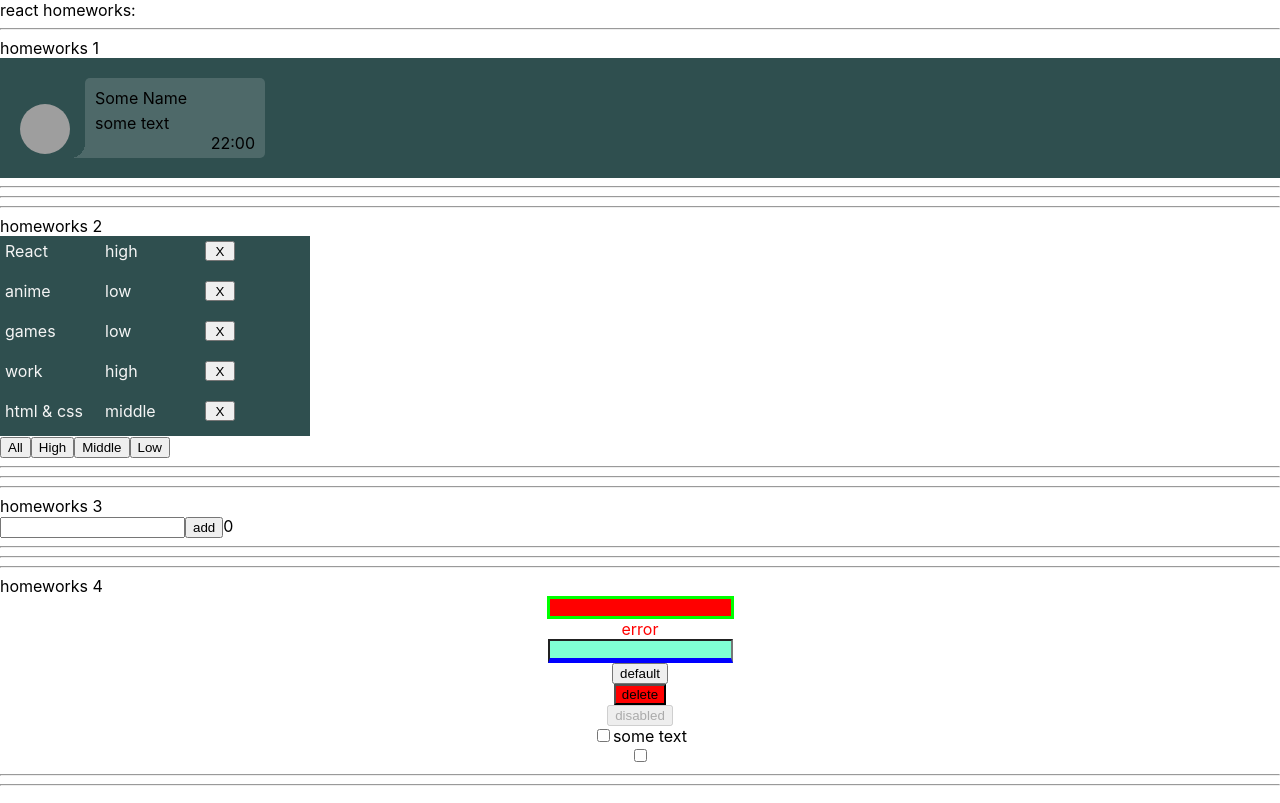
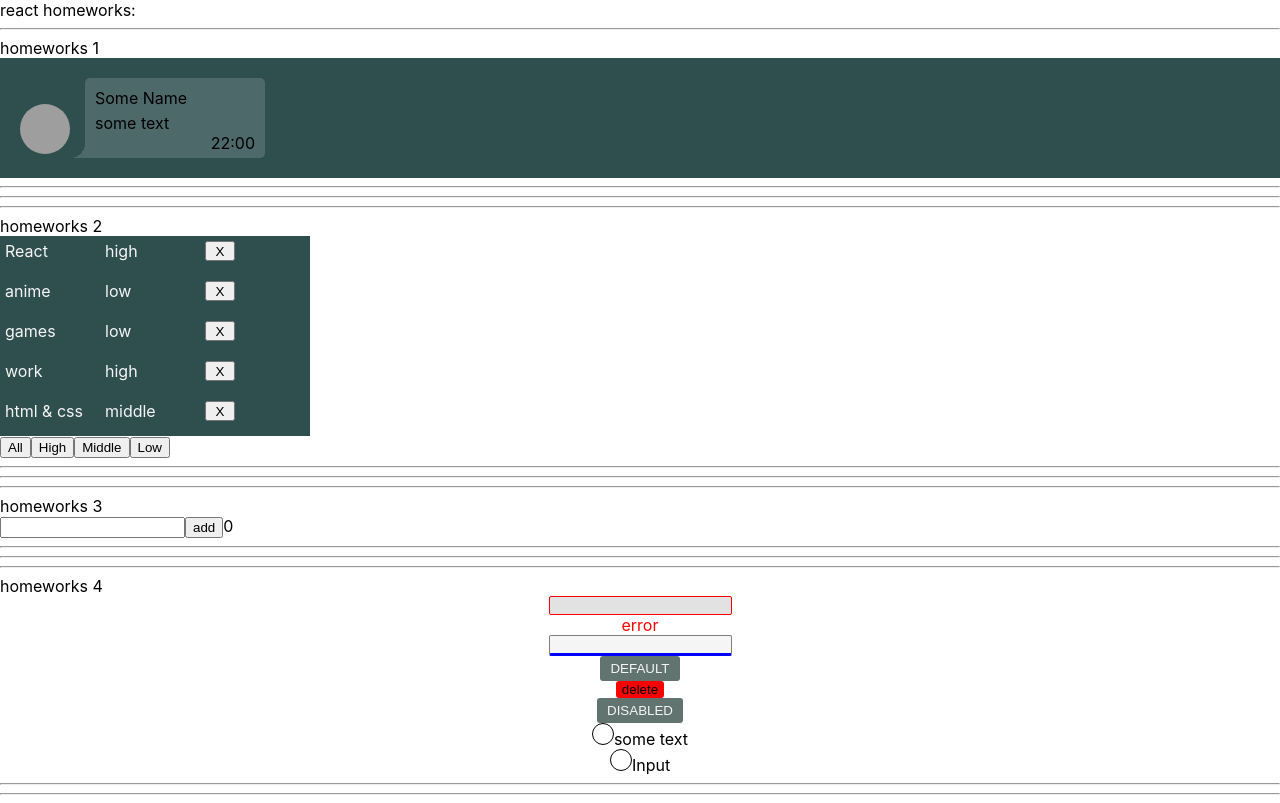
Before and after one commit to fabskrejt/zadachiIgnat, a React (Create React App) app: page / in a window 1280 px wide. Built offline with nearby package versions, Linux system fonts and the light colour scheme; grey boxes are pictures that could not be loaded.

Commit message:
added CSS for hw4

```diff
--- a/src/p2-homeworks/h4/HW4.module.css
+++ b/src/p2-homeworks/h4/HW4.module.css
@@ -1,5 +1,5 @@
 .blue {
-    border-bottom: 5px solid blue;
+    border-bottom: 3px solid blue;
 }
 
 .column {
--- a/src/p2-homeworks/h4/HW4.tsx
+++ b/src/p2-homeworks/h4/HW4.tsx
@@ -64,7 +64,7 @@ function HW4() {
                 </SuperCheckbox>
 
                 {/*// onChange тоже должен работать*/}
-                <SuperCheckbox checked={checked} onChange={testOnChange}/>
+                <SuperCheckbox checked={checked} onChange={testOnChange}>Input</SuperCheckbox>
             </div>
 
             <hr/>
--- a/src/p2-homeworks/h4/common/c1-SuperInputText/SuperInputText.module.css
+++ b/src/p2-homeworks/h4/common/c1-SuperInputText/SuperInputText.module.css
@@ -1,10 +1,19 @@
 .superInput {
-background: aquamarine;
+    border: 1px solid gray;
+    border-radius: 2px;
+    background: whitesmoke;
+    color: #393939;
+}
+
+.superInput:focus {
+    outline: none;
 }
 
 .errorInput {
-    border: 3px solid lime;
-    background: red;
+    border: 1px solid red;
+    border-radius: 2px;
+    background: rgba(214, 214, 214, 0.7);
+    outline: none;
 }
 
 .error {
--- a/src/p2-homeworks/h4/common/c2-SuperButton/SuperButton.module.css
+++ b/src/p2-homeworks/h4/common/c2-SuperButton/SuperButton.module.css
@@ -1,7 +1,22 @@
 .default {
+    background: rgba(32, 57, 52, 0.7);
+    color: whitesmoke;
+    border-radius: 3px;
+    border: none;
+    padding: 5px 10px;
+    text-transform: uppercase;
+}
+.default:hover{
+    /*background: rgba(32, 57, 52, 0.9);*/
+    box-shadow: 0 0 0 2px rgba(54, 229, 229, 0.7);
+    transition: 0.1s;
+    background: conic-gradient(rgba(32, 57, 52, 0.9), rgba(32, 57, 52, 0.1));
+    color: black;
 
 }
 
 .red {
     background: red;
+    border-radius: 3px;
+    border: none;
 }
--- a/src/p2-homeworks/h4/common/c3-SuperCheckbox/SuperCheckbox.module.css
+++ b/src/p2-homeworks/h4/common/c3-SuperCheckbox/SuperCheckbox.module.css
@@ -1,7 +1,29 @@
 .checkbox {
-
+    display: none;
 }
 
 .spanClassName {
 
 }
+
+.spanClassName:before {
+    content: '';
+    display: inline-block;
+    width: 20px;
+    height: 20px;
+    border-radius: 50%;
+    border: 1px solid black;
+}
+
+.spanClassName:hover:before{
+    border: 1px solid red;
+}
+
+.checkbox:checked + .spanClassName:before {
+    width: 20px;
+    height: 20px;
+    background-size: 20px;
+    background-repeat: no-repeat;
+    background-image: url('../../../img/checkBox.png') ;
+    background-color: black;
+}
```
Also changed, not shown: src/p2-homeworks/img/checkBox.png (added).
